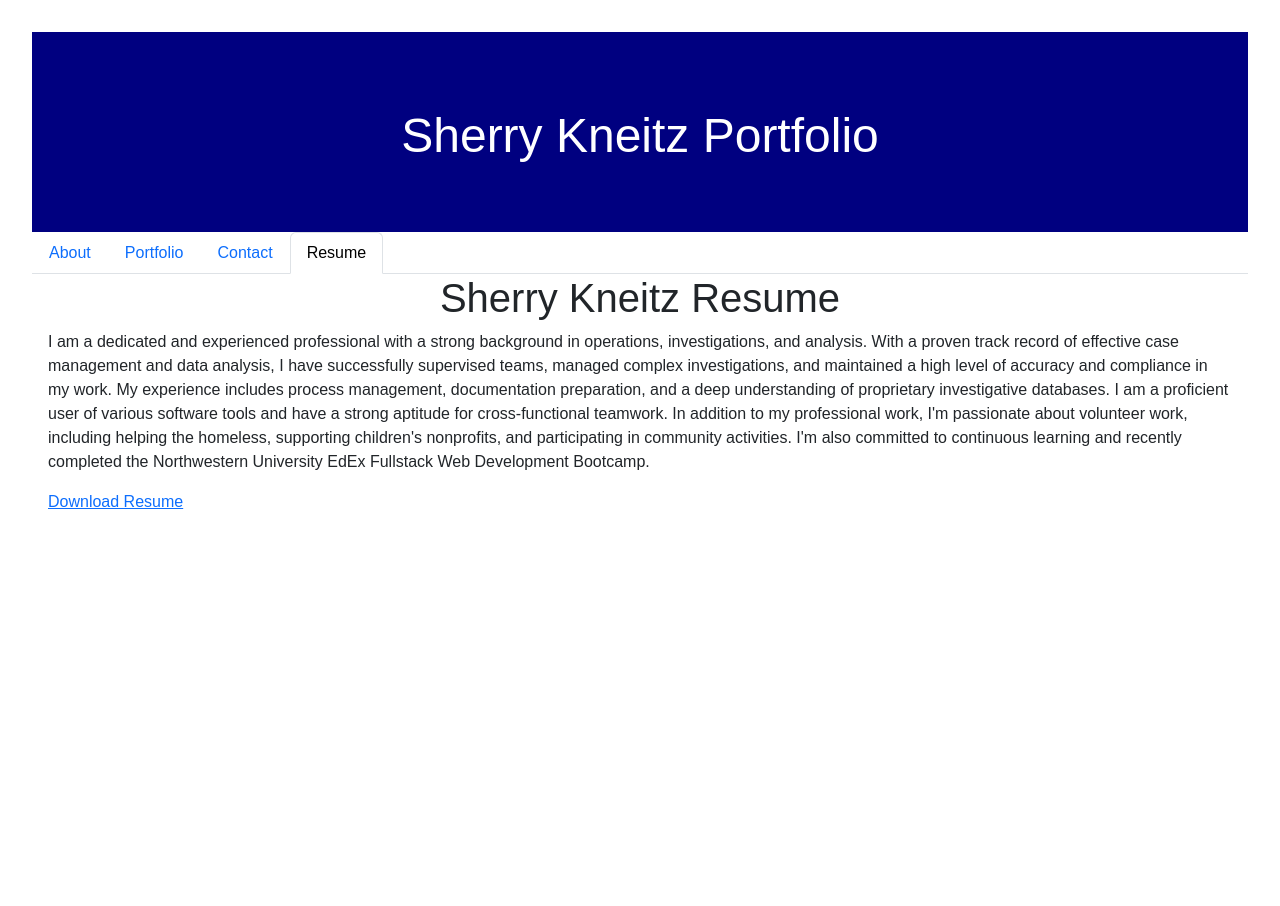
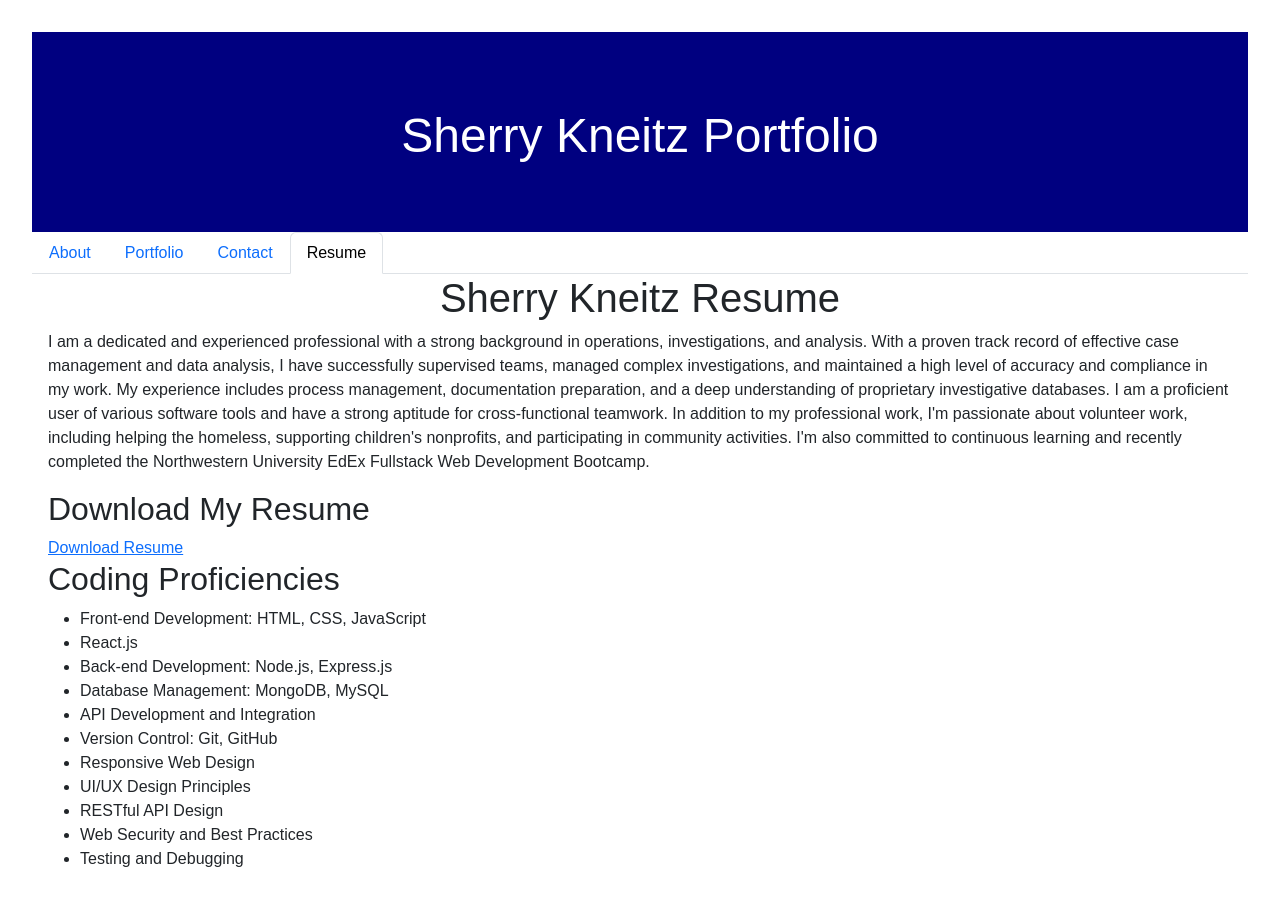
Before and after one commit to SherryK1103/React-Portfolio, a React (Vite) app: page /Resume in a window 1280 px wide. Shown: the top 906 px of the page. Before the commit the page ends 800 px from the top, so only its background shows below. Built offline with nearby package versions, Linux system fonts and the light colour scheme.

Commit message:
added list of proficiencies

```diff
--- a/src/pages/Resume.jsx
+++ b/src/pages/Resume.jsx
@@ -4,10 +4,31 @@ const Resume = () => {
   return (
     <div>
       <h1>Sherry Kneitz Resume</h1>
-      <p>I am a dedicated and experienced professional with a strong background in operations, investigations, and analysis. With a proven track record of effective case management and data analysis, I have successfully supervised teams, managed complex investigations, and maintained a high level of accuracy and compliance in my work. My experience includes process management, documentation preparation, and a deep understanding of proprietary investigative databases. I am a proficient user of various software tools and have a strong aptitude for cross-functional teamwork. In addition to my professional work, I'm passionate about volunteer work, including helping the homeless, supporting children's nonprofits, and participating in community activities. I'm also committed to continuous learning and recently completed the Northwestern University EdEx Fullstack Web Development Bootcamp.</p>
+      <p>
+        I am a dedicated and experienced professional with a strong background in operations, investigations, and analysis. With a proven track record of effective case management and data analysis, I have successfully supervised teams, managed complex investigations, and maintained a high level of accuracy and compliance in my work. My experience includes process management, documentation preparation, and a deep understanding of proprietary investigative databases. I am a proficient user of various software tools and have a strong aptitude for cross-functional teamwork. In addition to my professional work, I'm passionate about volunteer work, including helping the homeless, supporting children's nonprofits, and participating in community activities. I'm also committed to continuous learning and recently completed the Northwestern University EdEx Fullstack Web Development Bootcamp.
+      </p>
+
+      <h2>Download My Resume</h2>
       <a href="https://docs.google.com/document/d/1Czj3OX7-QHnIuQOPrjbMYuQsBAXlDMniP_cVCiXP29c/edit?usp=sharing" target="_blank" rel="noopener noreferrer">
         Download Resume
       </a>
+
+      <div className="proficiencies">
+        <h2>Coding Proficiencies</h2>
+        <ul>
+          <li>Front-end Development: HTML, CSS, JavaScript</li>
+          <li>React.js</li>
+          <li>Back-end Development: Node.js, Express.js</li>
+          <li>Database Management: MongoDB, MySQL</li>
+          <li>API Development and Integration</li>
+          <li>Version Control: Git, GitHub</li>
+          <li>Responsive Web Design</li>
+          <li>UI/UX Design Principles</li>
+          <li>RESTful API Design</li>
+          <li>Web Security and Best Practices</li>
+          <li>Testing and Debugging</li>
+        </ul>
+      </div>
     </div>
   );
 };
```
